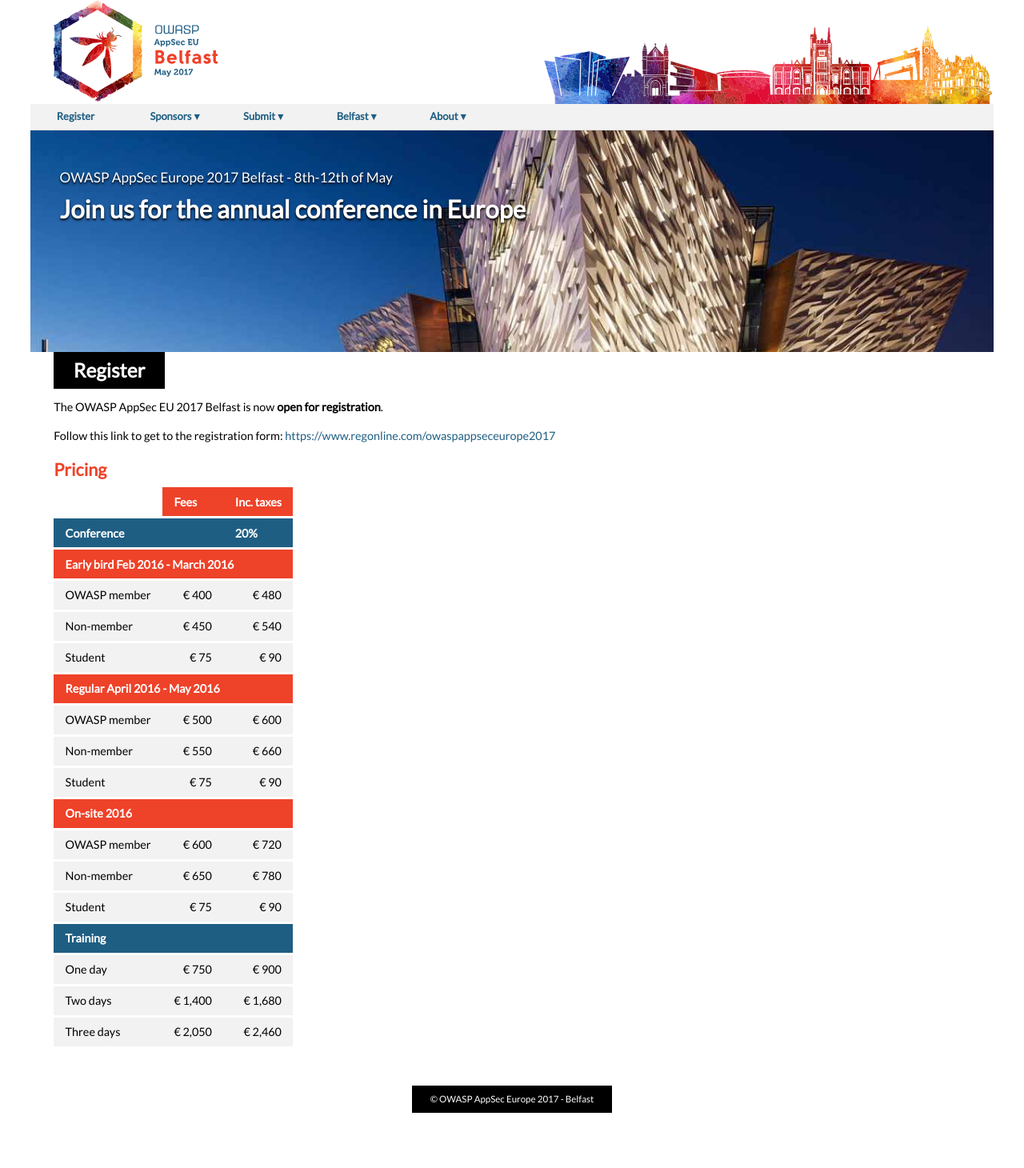
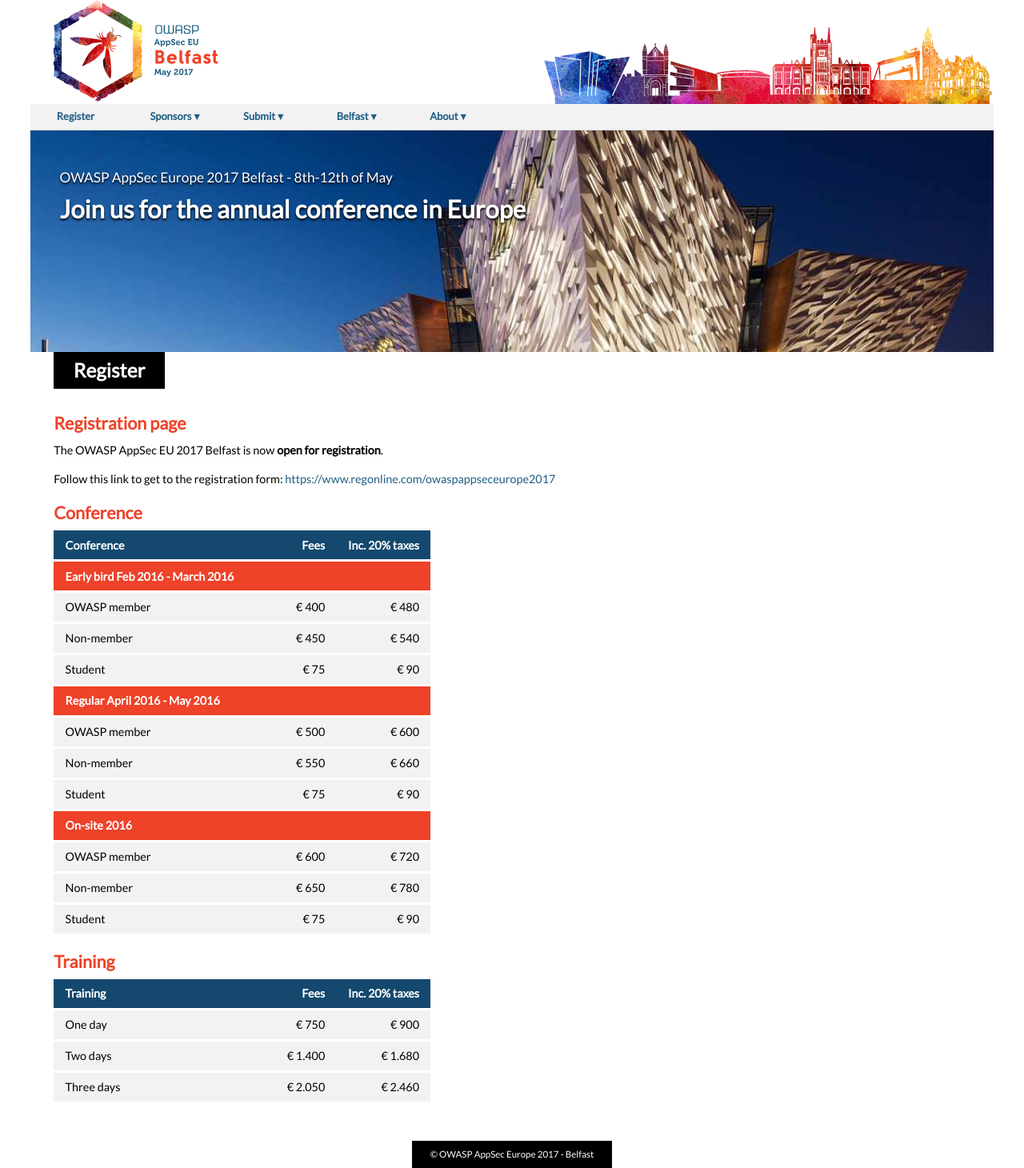
Before and after one commit to OWASP/AppSecEurope2017, a Jekyll site: the page built from register.md, in a window 1280 px wide. Shown: the whole page at 80% size. Built offline with Jekyll 4.4.1, drawn with Linux system fonts in a browser that asks for light colours; before the commit the page ends 1391 px from its top, so only the background shows below that.

Commit message:
Switching to Davids design

```diff
--- a/assets/css/style.scss
+++ b/assets/css/style.scss
@@ -300,8 +300,6 @@
 			color: #fff;
 			font-weight: bold;
 		}
-		th.hidden, td.hidden { visibility: hidden }
-		tr.blue th, tr.blue td, th.blue, td.blue { background-color: $blue; }
 
 		td {
 			background-color: $gray;
@@ -534,14 +532,6 @@
 }
 
 
-
-
-.prices td:nth-child(2), .prices td:nth-child(3) {
-	text-align: right;
-	white-space: nowrap;
-}
-
-
 img.worldmap {
 	margin: -10% -5% -10% 0%;
 	width: 100%;
--- a/register.md
+++ b/register.md
@@ -2,31 +2,107 @@
 title: Register
 ---
 # {{page.title}}
+
+## Registration page
 
 The OWASP AppSec EU 2017 Belfast is now **open for registration**.
 
 Follow this link to get to the registration form:
 [https://www.regonline.com/owaspappseceurope2017](https://www.regonline.com/owaspappseceurope2017)
 
-## Pricing
 
-<table class="prices">
-<tr><th class="hidden"></th><th>Fees</th><th>Inc. taxes</th></tr>
-<tr class="blue"><th colspan="2">Conference</th><th>20%</th></tr>
-<tr><th colspan="3">Early bird Feb 2016 - March 2016</th></tr>
-<tr><td>OWASP member</td><td>€ 400</td><td>€ 480</td></tr>
-<tr><td>Non-member</td><td>€ 450</td><td>€ 540</td></tr>
-<tr><td>Student</td><td>€ 75</td><td>€ 90</td></tr>
-<tr><th colspan="3">Regular April 2016 - May 2016</th></tr>
-<tr><td>OWASP member</td><td>€ 500</td><td>€ 600</td></tr>
-<tr><td>Non-member</td><td>€ 550</td><td>€ 660</td></tr>
-<tr><td>Student</td><td>€ 75</td><td>€ 90</td></tr>
-<tr><th colspan="3">On-site 2016</th></tr>
-<tr><td>OWASP member</td><td>€ 600</td><td>€ 720</td></tr>
-<tr><td>Non-member</td><td>€ 650</td><td>€ 780</td></tr>
-<tr><td>Student</td><td>€ 75</td><td>€ 90</td></tr>
-<tr class="blue"><th colspan="3">Training</th></tr>
-<tr><td>One day</td><td>€ 750</td><td>€ 900</td></tr>
-<tr><td>Two days</td><td>€ 1,400</td><td>€ 1,680</td></tr>
-<tr><td>Three days</td><td>€ 2,050</td><td>€ 2,460</td></tr>
+## Conference
+
+<table class="registration">
+  <thead>
+    <tr>
+      <th>Conference</th>
+      <th>Fees</th>
+      <th>Inc. 20% taxes</th>
+    </tr>
+  </thead>
+  <tbody>
+    <tr>
+      <th colspan="3">Early bird Feb 2016 - March 2016</th>
+    </tr>
+    <tr>
+      <td>OWASP member</td>
+      <td>€ 400</td>
+      <td>€ 480</td>
+    </tr>
+    <tr>
+      <td>Non-member</td>
+      <td>€ 450</td>
+      <td>€ 540</td>
+    </tr>
+    <tr>
+      <td>Student</td>
+      <td>€ 75</td>
+      <td>€ 90</td>
+    </tr>
+    <tr>
+      <th colspan="3">Regular April 2016 - May 2016</th>
+    </tr>
+    <tr>
+      <td>OWASP member</td>
+      <td>€ 500</td>
+      <td>€ 600</td>
+    </tr>
+    <tr>
+      <td>Non-member</td>
+      <td>€ 550</td>
+      <td>€ 660</td>
+    </tr>
+    <tr>
+      <td>Student</td>
+      <td>€ 75</td>
+      <td>€ 90</td>
+    </tr>
+    <tr>
+      <th colspan="3">On-site 2016</th>
+    </tr>
+    <tr>
+      <td>OWASP member</td>
+      <td>€ 600</td>
+      <td>€ 720</td>
+    </tr>
+    <tr>
+      <td>Non-member</td>
+      <td>€ 650</td>
+      <td>€ 780</td>
+    </tr>
+    <tr>
+      <td>Student</td>
+      <td>€ 75</td>
+      <td>€ 90</td>
+    </tr>
+  </tbody>
 </table>
+
+## Training
+<table class="registration">
+  <thead>
+    <tr>
+      <th>Training</th>
+      <th>Fees</th>
+      <th>Inc. 20% taxes</th>
+    </tr>
+  </thead>
+  <tbody>
+    <tr>
+      <td>One day</td>
+      <td>€ 750</td>
+      <td>€ 900</td>
+    </tr>
+    <tr>
+      <td>Two days</td>
+      <td>€ 1.400</td>
+      <td>€ 1.680</td>
+    </tr>
+    <tr>
+      <td>Three days</td>
+      <td>€ 2.050</td>
+      <td>€ 2.460</td>
+    </tr>
+  </tbody>
+</table>
```
Also changed, not shown: prices.md (+94 -19 lines).
